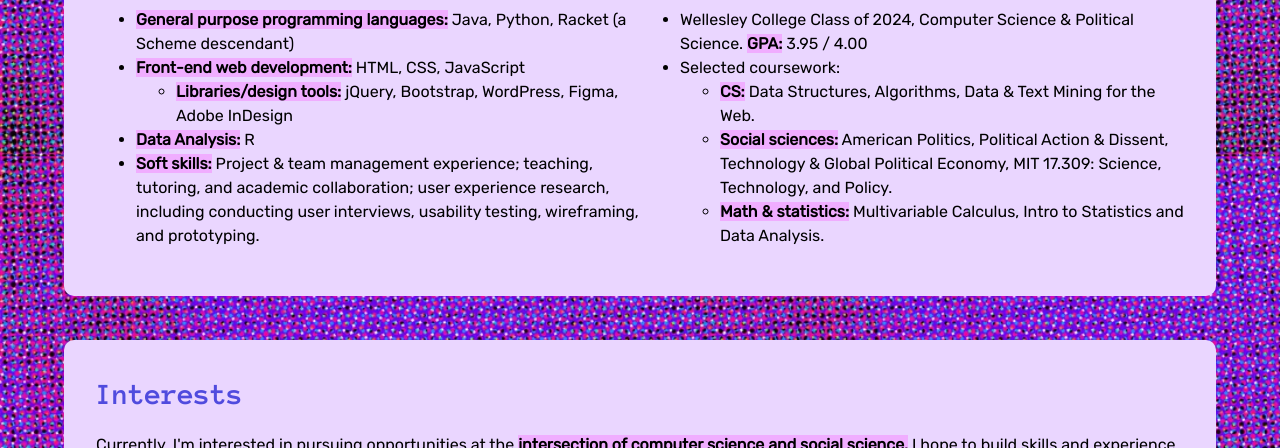
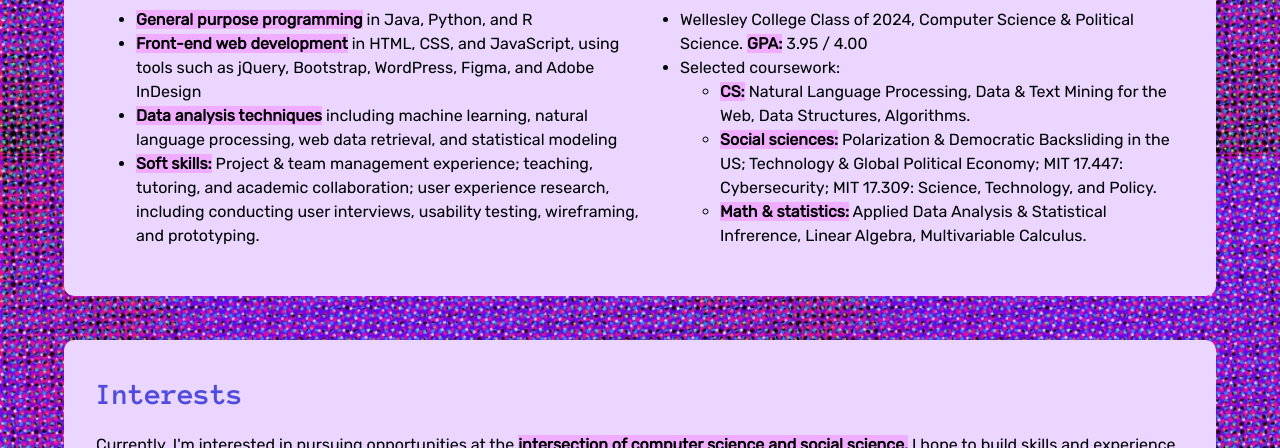
Before and after one commit to annalieb/about-me, a plain HTML site: page index.html in a window 1280 px wide. Shown: the part 749-1197 px from the top of the page. Drawn offline with Linux system fonts and the light colour scheme.

Commit message:
updates for June 2023

```diff
--- a/index.html
+++ b/index.html
@@ -31,8 +31,8 @@
     <img id="profile" src="assets/anna_lieb.jpeg">
     <h2>
       Hello! My name is Anna, and I am an undergraduate student at
-      <span>Wellesley College</span> studying <span>Computer Science</span>
-      and <span>Political Science</span>. <br><br>
+      <span>Wellesley College</span> studying <span>Data Science</span>
+      with a concetration in Computer Science and <span>Political Science</span>. <br><br>
       I am interested in the many different ways that people interact with technology.
     </h2>
     <hr>
@@ -42,17 +42,12 @@
         <h3>Skills</h3>
         <ul>
           <li>
-            <span>General purpose programming languages:</span> Java, Python, Racket
-            (a Scheme descendant)
+            <span>General purpose programming</span> in Java, Python, and R
           </li>
-          <li><span>Front-end web development:</span> HTML, CSS, JavaScript</li>
-          <ul>
-            <li>
-              <span>Libraries/design tools:</span> jQuery, Bootstrap,
-              WordPress, Figma, Adobe InDesign
-            </li>
-          </ul>
-          <li><span>Data Analysis:</span> R</li>
+          <li><span>Front-end web development</span> in HTML, CSS, and JavaScript, using
+          tools such as jQuery, Bootstrap, WordPress, Figma, and Adobe InDesign</li>
+          <li><span>Data analysis techniques</span> including machine learning,
+            natural language processing, web data retrieval, and statistical modeling</li>
           <li><span>Soft skills:</span> Project & team management experience; teaching,
             tutoring, and academic collaboration; user experience research,
             including conducting user interviews, usability testing, wireframing,
@@ -72,17 +67,18 @@
           <ul>
             <li>
               <span>CS:</span>
-              Data Structures, Algorithms, Data & Text Mining for the Web.
+              Natural Language Processing, Data & Text Mining for the Web, Data Structures, Algorithms.
             </li>
             <li>
               <span>Social sciences:</span>
-              American Politics, Political Action & Dissent,
-              Technology & Global Political Economy,
+              Polarization & Democratic Backsliding in the US;
+              Technology & Global Political Economy; MIT 17.447: Cybersecurity;
               MIT 17.309: Science, Technology, and Policy.
             </li>
             <li>
               <span>Math & statistics:</span>
-              Multivariable Calculus, Intro to Statistics and Data Analysis.
+              Applied Data Analysis & Statistical Infrerence,
+              Linear Algebra, Multivariable Calculus.
             </li>
           </ul>
         </ul>
```
